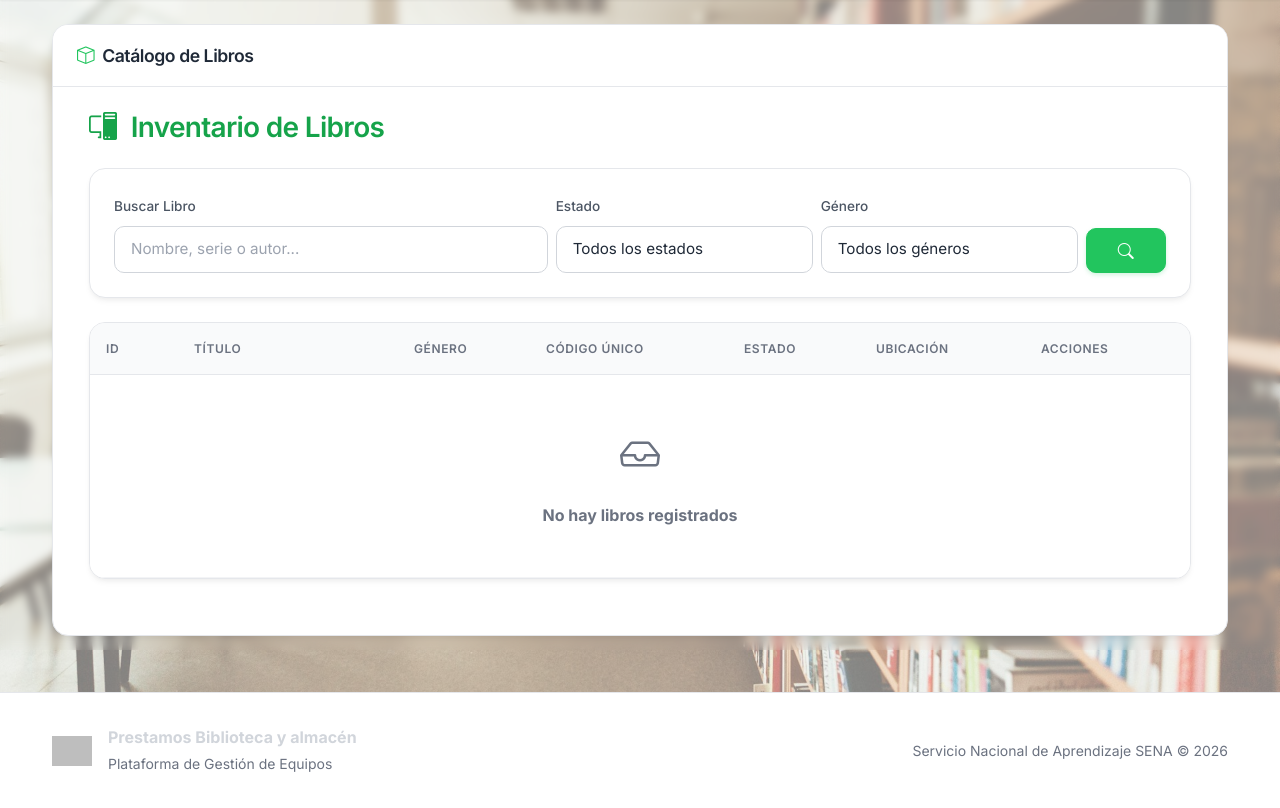
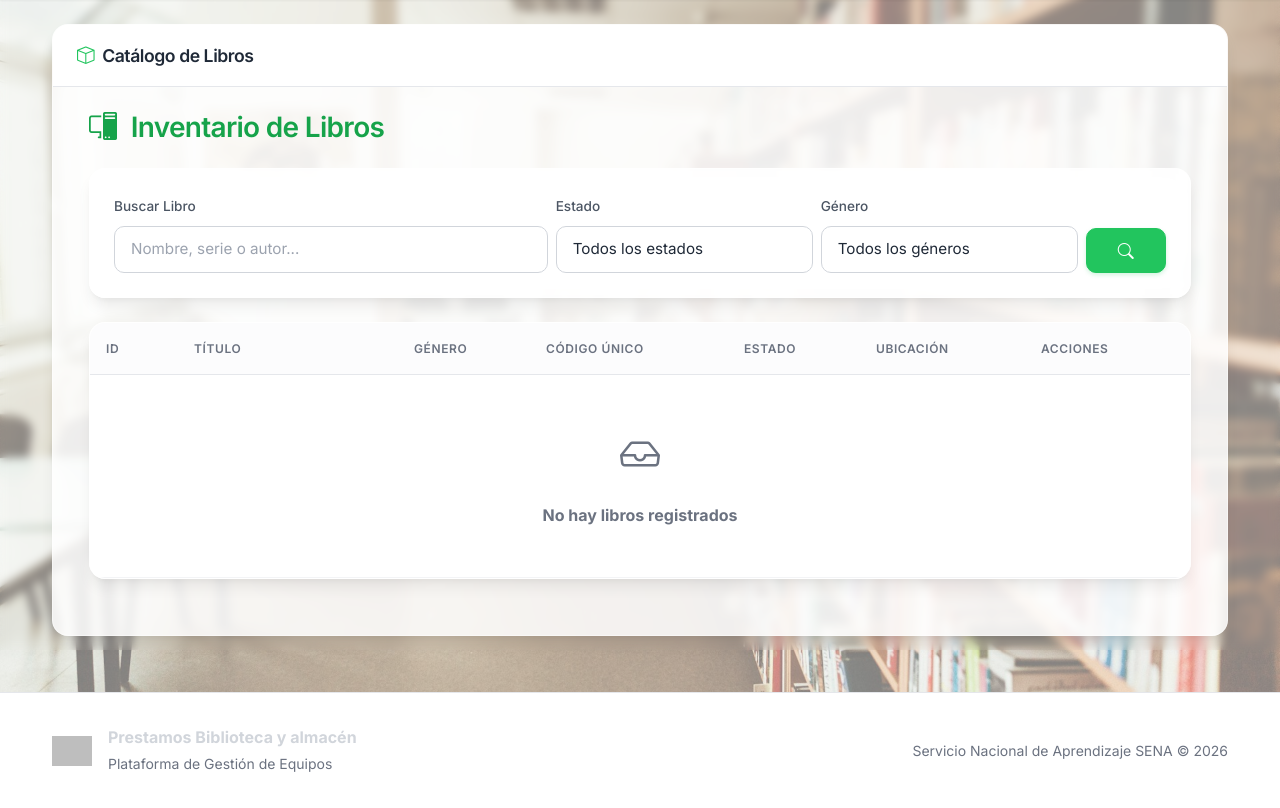
Before and after one commit to miller-0509/Proyecto_gestion_biblioteca, a Flask app: page /libros/ in a window 1280 px wide. Shown: the part 150-958 px from the top of the page. Run offline with Flask 3, Linux system fonts and the light colour scheme; the visitor is signed in with stand-in values (Sample User, id 1); data that the repository does not hold is empty; some libraries are stand-ins or nearby versions; grey boxes are pictures that could not be loaded.

Commit message:
Update sena-style.css

```diff
--- a/app/static/sena-style.css
+++ b/app/static/sena-style.css
@@ -142,10 +142,15 @@ h6 {
 
 /* ---- CARDS ---- */
 .card-sena {
-  background: var(--neutral-0);
-  border: 1px solid var(--neutral-200);
+  background: rgba(255, 255, 255, 0.85);
+  /* Blanco traslúcido */
+  backdrop-filter: blur(12px);
+  /* Efecto cristal */
+  -webkit-backdrop-filter: blur(12px);
+  border: 1px solid rgba(255, 255, 255, 0.4);
   border-radius: 16px;
-  box-shadow: var(--shadow-card);
+  box-shadow: var(--shadow-lg);
+  /* Usa tu sombra grande */
   margin-bottom: 2rem;
   overflow: hidden;
   animation: slideInUp 0.6s cubic-bezier(0.16, 1, 0.3, 1);
@@ -194,6 +199,8 @@ h6 {
   animation: slideInUp 0.6s cubic-bezier(0.16, 1, 0.3, 1) backwards;
   position: relative;
   overflow: hidden;
+  background: linear-gradient(to bottom right, #ffffff, #f9fafb);
+  border: 1px solid rgba(229, 231, 235, 0.8);
 }
 
 .dashboard-card::before {
@@ -378,8 +385,11 @@ h6 {
 }
 
 .table thead th {
-  background: var(--neutral-50);
+  background: rgba(249, 250, 251, 0.5);
+  /* Más suave */
   color: var(--neutral-500);
+  border-bottom: 2px solid var(--mint-100);
+  /* Un toque de color de la marca */
   font-weight: 600;
   font-size: 0.75rem;
   text-transform: uppercase;
@@ -399,6 +409,7 @@ h6 {
 }
 
 .table tbody td {
+  border-bottom: 1px solid rgba(229, 231, 235, 0.5);
   padding: 1rem;
   vertical-align: middle;
   border-bottom: 1px solid var(--neutral-100);
```
